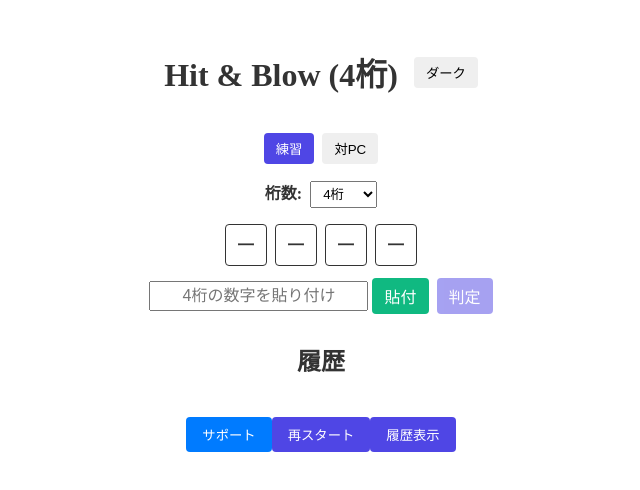
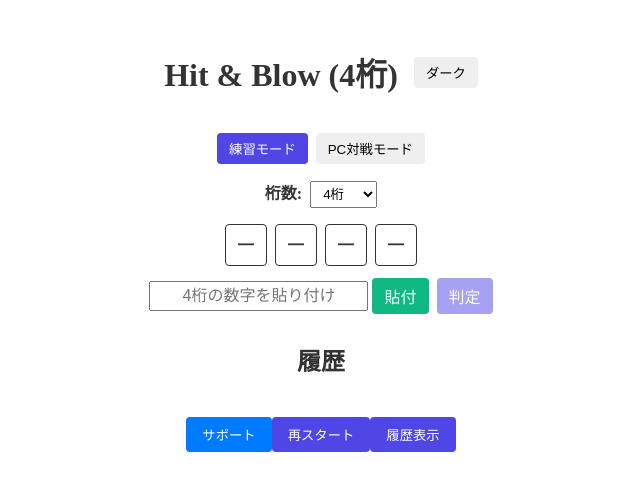
Before and after one commit to tako-chan0511/my-hitblow-game, a Vue app: page / in a window 1280 px wide. Shown: the top 490 px of the page, without its empty margins (319-959 px from the left). Built offline with nearby package versions, Linux system fonts and the light colour scheme.

Commit message:
PWA対応２

```diff
--- a/src/App.vue
+++ b/src/App.vue
@@ -9,10 +9,10 @@
 
     <div class="mode-select">
       <button :class="{ active: mode === 'practice' }" @click="mode = 'practice'">
-        練習
+        練習モード
       </button>
       <button :class="{ active: mode === 'versus' }" @click="mode = 'versus'">
-        対PC
+        PC対戦モード
       </button>
     </div>
 
```
